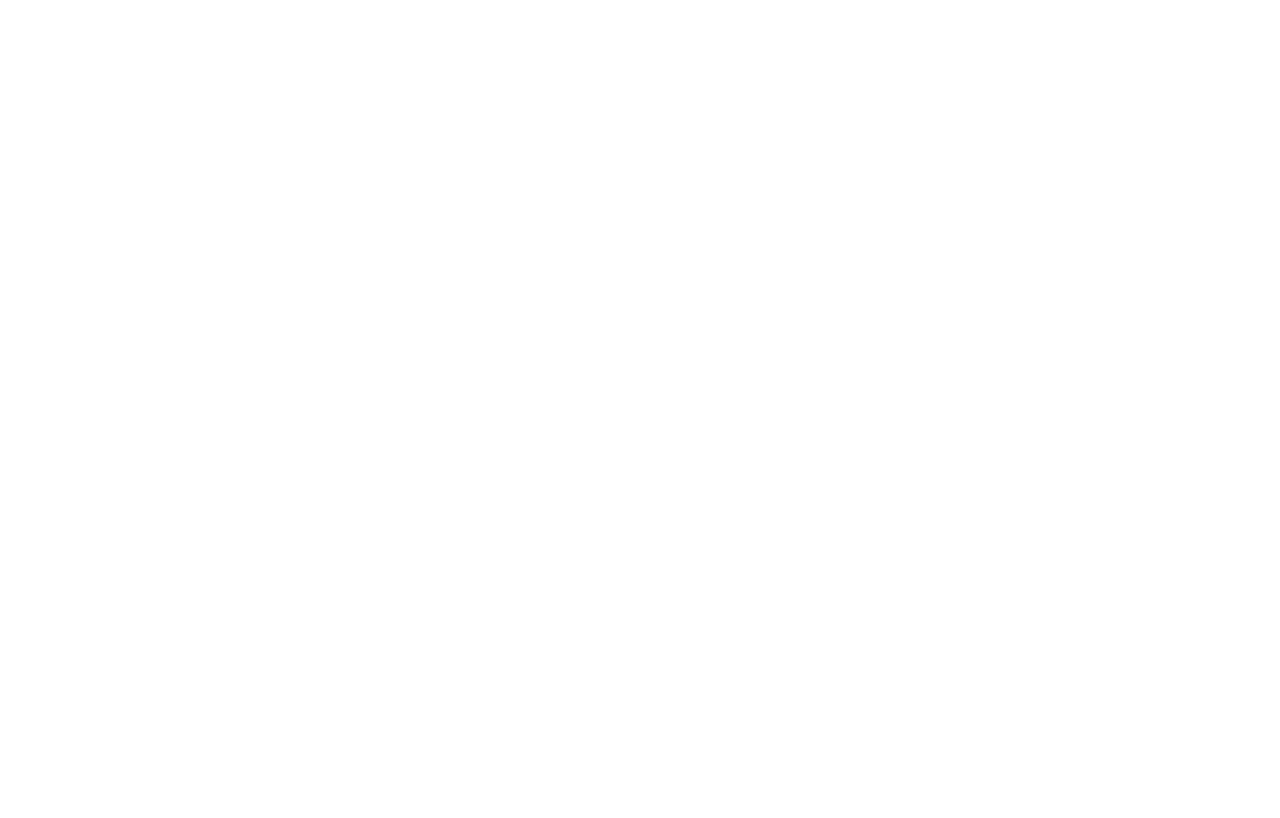
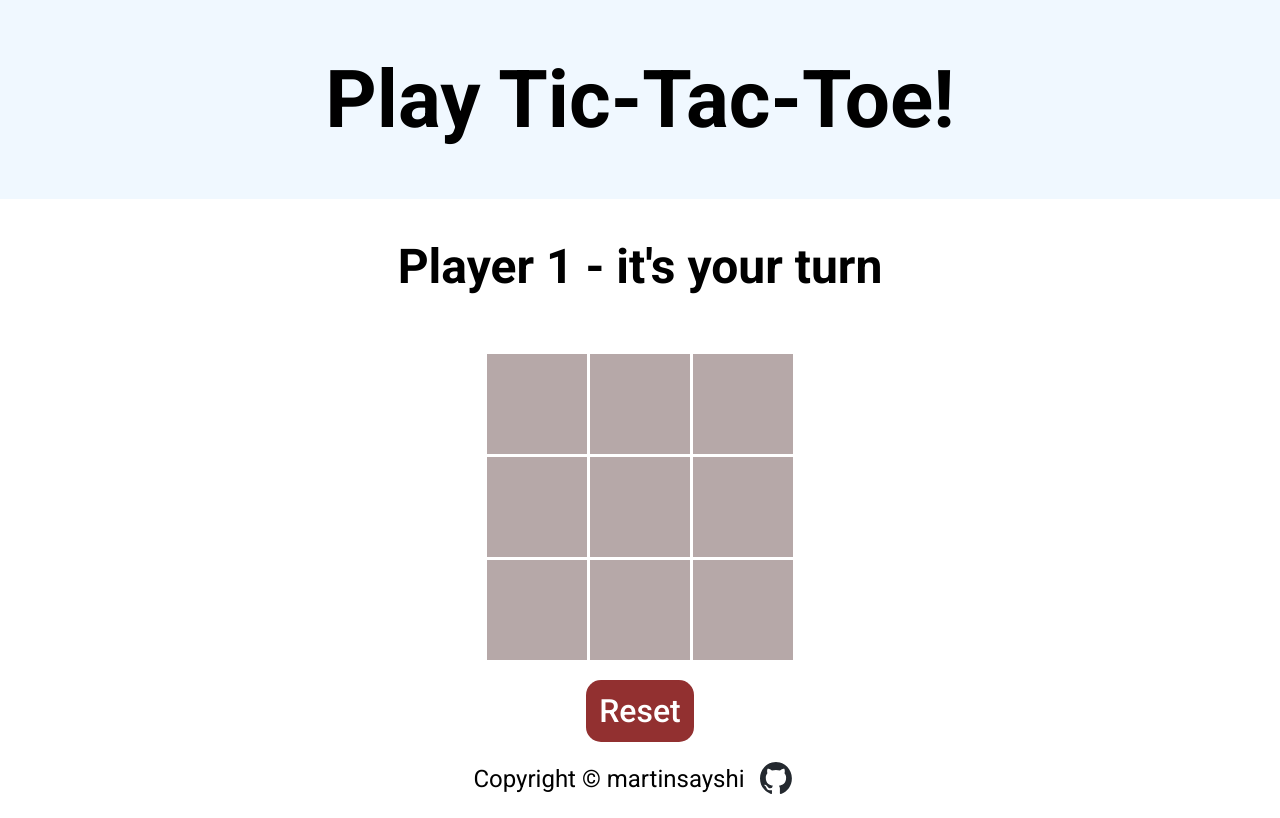
Before and after one commit to martinsayshi/tic-tac-toe, a plain HTML site: page index.html in a window 1280 px wide. Drawn offline with Linux system fonts and the light colour scheme.

Commit message:
Finish UI

```diff
--- a/css/style.css
+++ b/css/style.css
@@ -0,0 +1,81 @@
+@import url('https://fonts.googleapis.com/css2?family=Roboto:wght@400;500;700&display=swap');
+
+* {
+  font-family: "Roboto", sans-serif;
+}
+
+body {
+  display: flex;
+  flex-direction: column;
+  height: 100vh;
+}
+
+.container {
+  display: flex;
+  flex-direction: column;
+  justify-content: center;
+  align-items: center;
+  gap: 20px;
+}
+.board {
+  display: grid;
+  grid-template-columns: repeat(3, 100px);
+  gap: 3px;
+  grid-template-rows: repeat(3, 100px);
+}
+
+.field {
+  background-color: rgb(182, 168, 168);
+  border: none;
+  font-size: 4rem;
+}
+
+header {
+  background-color: aliceblue;
+}
+
+h1 {
+  font-size: 5rem;
+  width: 100%;
+  text-align: center;
+}
+
+h2 {
+  font-size: 3rem;
+}
+
+.reset {
+  text-decoration: none;
+  border: none;
+  color: white;
+  font-weight: 500;
+  background-color: rgb(146, 48, 48);
+  font-size: 2rem;
+  padding: 0.8rem;
+  border-radius: 15px;
+}
+
+.reset:hover {
+  background-color: rgb(122, 41, 41);
+}
+
+.reset:active {
+  position: relative;
+  top: 1px;
+}
+
+footer {
+  margin-top: auto;
+  display: flex;
+  justify-content: center;
+  align-items: center;
+}
+
+footer p {
+  font-size: 1.5rem;
+}
+
+.footer-img {
+  padding: 15px;
+  width: 2rem;
+}
--- a/index.html
+++ b/index.html
@@ -6,10 +6,21 @@
   <meta name="viewport" content="width=device-width, initial-scale=1.0">
   <link rel="stylesheet" href="./css/normalize.css">
   <link rel="stylesheet" href="./css/style.css">
-  <script src="script.js" defer></script>
+
   <title>Tic Tac Toe</title>
 </head>
 <body>
-
+  <header>
+    <h1>Play Tic-Tac-Toe!</h1>
+  </header>
+  <div class="container">
+    <h2 class="turn"></h1>
+    <div class="board"></div>
+    <button class="reset">Reset</button>
+  </div>
+  <footer class="footer">
+    <p>Copyright &copy; <span id="year"></span> martinsayshi</p> <a href="https://github.com/martinsayshi" target="_blank"><img src="img/github-mark.svg" alt="github link" class="footer-img"/></a>
+  </footer>
+  <script src="script.js"></script>
 </body>
 </html>
--- a/script.js
+++ b/script.js
@@ -0,0 +1,160 @@
+const container = document.querySelector(".container");
+const playerField = document.querySelector(".player");
+const resetBtn = document.querySelector(".reset");
+
+const gameBoardModule = (() => {
+  let board = [];
+
+  for (let i = 0; i < 9; i++) {
+    board[i] = "";
+  }
+
+  const resetBoard = () => {
+    board = [];
+
+    for (let i = 0; i < 9; i++) {
+      board[i] = "";
+    }
+  };
+
+  const getBoard = () => board;
+
+  const addSymbol = (index, symbol) => {
+    if (board[index] !== "") return false;
+    board[index] = symbol;
+    return true;
+  };
+
+  return { getBoard, addSymbol, resetBoard };
+})();
+
+const playerFactory = (name, symbol) => {
+  return { name, symbol };
+};
+
+const gameController = (() => {
+  const player1 = playerFactory("Player 1", "X");
+  const player2 = playerFactory("Player 2", "O");
+
+  let activePlayer = player1;
+  let otherPlayer = player2;
+
+  const switchPlayer = () => {
+    activePlayer = activePlayer !== player1 ? player1 : player2;
+    otherPlayer = otherPlayer !== player1 ? player1 : player2;
+  };
+
+  const getActivePlayer = () => activePlayer;
+  const setPlayers = () => {
+    activePlayer = player1;
+    otherPlayer = player2;
+  };
+
+  const getOtherPlayer = () => otherPlayer;
+
+  const playRound = (index) => {
+    if (gameBoardModule.addSymbol(index, getActivePlayer().symbol)) {
+      switchPlayer();
+    }
+  };
+
+  const checkWinner = (board, symbol) => {
+    // Check rows, columns, and diagonals for three in a row
+    const rows = [
+      [0, 1, 2],
+      [3, 4, 5],
+      [6, 7, 8],
+    ];
+    const columns = [
+      [0, 3, 6],
+      [1, 4, 7],
+      [2, 5, 8],
+    ];
+    const diagonals = [
+      [0, 4, 8],
+      [2, 4, 6],
+    ];
+    const lines = [...rows, ...columns, ...diagonals];
+
+    for (const line of lines) {
+      if (line.every((cell) => board[cell] === symbol)) {
+        return true;
+      }
+    }
+
+    return false;
+  };
+
+  const checkTie = (board) => {
+    const availableCells = board.filter((cell) => cell === "").length;
+    if (availableCells === 0) return true;
+    return false;
+  };
+
+  return {
+    playRound,
+    getActivePlayer,
+    getOtherPlayer,
+    getBoard: gameBoardModule.getBoard,
+    resetBoard: gameBoardModule.resetBoard,
+    checkTie,
+    checkWinner,
+    setPlayers,
+  };
+})();
+
+const screenControllerModule = (() => {
+  const playerTurnDiv = document.querySelector(".turn");
+  const boardDiv = document.querySelector(".board");
+
+  const restart = () => {
+    gameController.setPlayers();
+    gameController.resetBoard();
+    updateScreen();
+    const buttons = document.querySelectorAll(".field");
+    buttons.forEach((btn) => (btn.disabled = false));
+
+    const activePlayer = gameController.getActivePlayer();
+    const otherPlayer = gameController.getOtherPlayer();
+    playerTurnDiv.textContent = `${activePlayer.name} - it's your turn`;
+  };
+  const updateScreen = () => {
+    boardDiv.textContent = "";
+    const board = gameController.getBoard();
+    const activePlayer = gameController.getActivePlayer();
+    const otherPlayer = gameController.getOtherPlayer();
+    const winner = gameController.checkWinner(board, otherPlayer.symbol);
+    const tie = gameController.checkTie(board);
+
+    if (winner) {
+      playerTurnDiv.textContent = `${otherPlayer.name} has won!`;
+    } else if (tie) {
+      playerTurnDiv.textContent = `It's a tie!`;
+    } else {
+      playerTurnDiv.textContent = `${activePlayer.name} - it's your turn`;
+    }
+
+    board.forEach((field, index) => {
+      const fieldBtn = document.createElement("button");
+      fieldBtn.classList.add("field");
+      fieldBtn.dataset.id = index;
+      fieldBtn.textContent = field;
+      boardDiv.appendChild(fieldBtn);
+    });
+
+    if (winner || tie) {
+      const buttons = document.querySelectorAll(".field");
+      buttons.forEach((btn) => (btn.disabled = true));
+    }
+  };
+
+  const clickHandlerBoard = (e) => {
+    const selectedField = e.target.dataset.id;
+    gameController.playRound(selectedField);
+    updateScreen();
+  };
+
+  boardDiv.addEventListener("click", clickHandlerBoard);
+  resetBtn.addEventListener("click", restart);
+  updateScreen();
+})();
```
Also changed, not shown: img/github-mark.svg (added).
